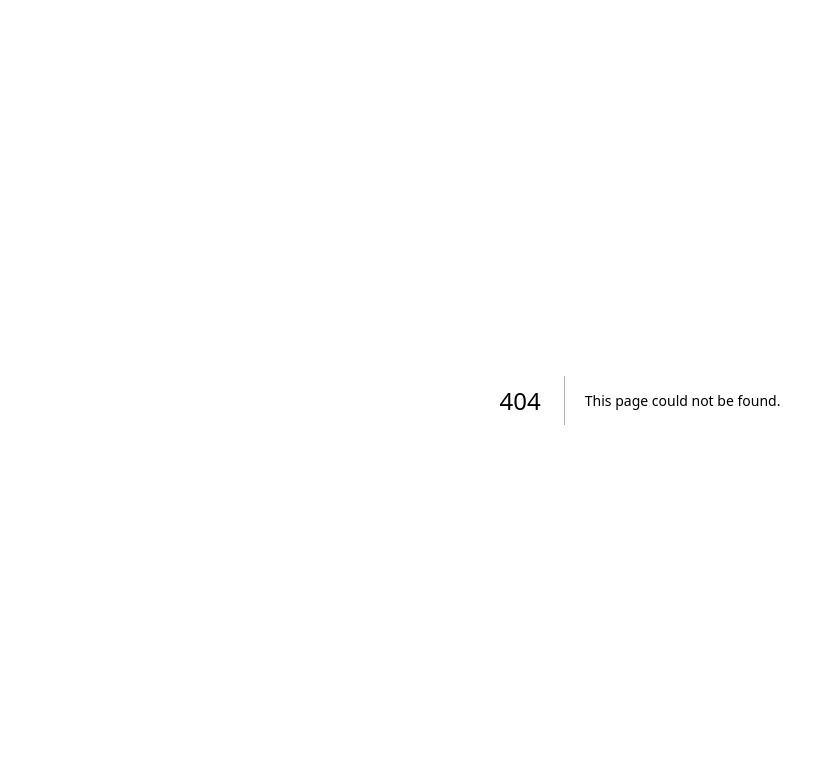
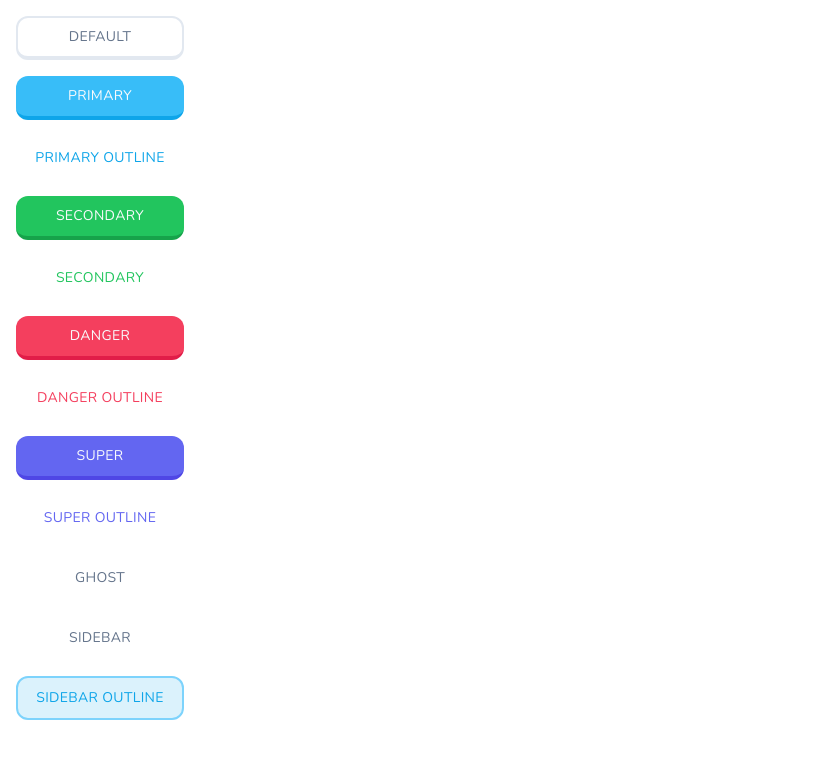
Before and after one commit to Vialoraine/lingo, a Next.js app: page /buttons in a window 1280 px wide. Before the commit this address had no page. Shown: the top 758 px of the page, without its empty margins (0-827 px from the left). Built offline with nearby package versions, Linux system fonts and the light colour scheme.

Commit message:
created a button library

```diff
--- /dev/null
+++ b/app/buttons/page.tsx
@@ -0,0 +1,22 @@
+import { Button } from "@/components/ui/button"
+
+const ButtonsPage = () => {
+  return (
+    <div className="p-4 space-y-4 flex flex-col max-w-[200px]">
+      <Button>Default</Button>
+      <Button variant={"primary"}>Primary</Button>
+      <Button variant={"primaryOutline"}>Primary Outline</Button>
+      <Button variant={"secondary"}>Secondary</Button>
+      <Button variant={"secondaryOutline"}>Secondary</Button>
+      <Button variant={"danger"}>Danger</Button>
+      <Button variant={"dangerOutline"}>Danger Outline</Button>
+      <Button variant={"super"}>Super</Button>
+      <Button variant={"superOutline"}>Super Outline</Button>
+      <Button variant={"ghost"}>Ghost</Button>
+      <Button variant={"sidebar"}>sidebar</Button>
+      <Button variant={"sidebarOutline"}>sidebar Outline</Button>
+    </div>
+  );
+}
+
+export default ButtonsPage;
--- a/app/page.tsx
+++ b/app/page.tsx
@@ -1,6 +1,6 @@
 export default function Home() {
   return (
-    <div className="text-green-500">
+    <div className="text-green-500 font-bold">
       <p>Hello Lingo</p>
     </div>
   );
--- /dev/null
+++ b/components/ui/button.tsx
@@ -0,0 +1,70 @@
+import * as React from "react"
+import { Slot } from "@radix-ui/react-slot"
+import { cva, type VariantProps } from "class-variance-authority"
+
+import { cn } from "@/lib/utils"
+
+const buttonVariants = cva(
+  "inline-flex items-center justify-center whitespace-nowrap rounded-xl text-sm font-cold ring-offset-background transition-colors focus-visible:outline-none focus-visible:ring-2 focus-visible:ring-ring focus-visible:ring-offset-2 disabled:pointer-events-none disabled:opacity-50 uppercase tracking-wide",
+  {
+    variants: {
+      variant: {
+        locked:
+          "bg-neutral-200 text-primary-foreground hover:bg-neutral-200/90 border-neutral-400 border-b-4 active:border-b-0",
+        default:
+          "bg-white text-black border-slate-200 border-2 border-b-4 active:border-b-2 hover:bg-slate-100 text-slate-500",
+        primary:
+          "bg-sky-400 text-primary-foreground hover:bg-sky-400/90 border-sky-500 border-b-4 active:border-b-0",
+        primaryOutline: "bg-white text-sky-500 hover:bg-slate-100",
+        secondary:
+          "bg-green-500 text-primary-foreground hover:bg-green-500/90 border-green-600 border-b-4 active:border-b-0",
+        secondaryOutline: "bg-white text-green-500 hover:bg-slate-100",
+        danger:
+          "bg-rose-500 text-primary-foreground hover:bg-rose-500/90 border-rose-600 border-b-4 active:border-b-0",
+        dangerOutline: "bg-white text-rose-500 hover:bg-slate-100",
+        super:
+          "bg-indigo-500 text-primary-foreground hover:bg-indigo-500/90 border-indigo-600 border-b-4 active:border-b-0",
+        superOutline: "bg-white text-indigo-500 hover:bg-slate-100",
+        ghost:
+          "bg-transparent text-slate-500 border-transparent border-0 hover:bg-slate-100",
+        sidebar:
+          "bg-transparent text-slate-500 border-2 border-transparent hover:bg-slate-100 transition-none",
+        sidebarOutline:
+          "bg-sky-500/15 text-sky-500 border-sky-300 border-2 hover:bg-sky-500/20 trasition-none",
+      },
+      size: {
+        default: "h-11 px-4 py-2",
+        sm: "h-9 px-3",
+        lg: "h-12 px-8",
+        icon: "h-10 w-10",
+        rounded: "rounded-full",
+      },
+    },
+    defaultVariants: {
+      variant: "default",
+      size: "default",
+    },
+  }
+);
+
+export interface ButtonProps
+  extends React.ButtonHTMLAttributes<HTMLButtonElement>,
+    VariantProps<typeof buttonVariants> {
+  asChild?: boolean
+}
+
+const Button = React.forwardRef<HTMLButtonElement, ButtonProps>(
+  ({ className, variant, size, asChild = false, ...props }, ref) => {
+    const Comp = asChild ? Slot : "button"
+    return (
+      <Comp
+        className={cn(buttonVariants({ variant, size, className }))}
+        ref={ref}
+        {...props}
+      />
+    )
+  }
+)
+Button.displayName = "Button"
+
+export { Button, buttonVariants }
--- a/package.json
+++ b/package.json
@@ -9,6 +9,7 @@
     "lint": "next lint"
   },
   "dependencies": {
+    "@radix-ui/react-slot": "^1.0.2",
     "class-variance-authority": "^0.7.0",
     "clsx": "^2.1.1",
     "lucide-react": "^0.381.0",
```
Also changed, not shown: 1 other file (tests, documents, lock files or other folders).
